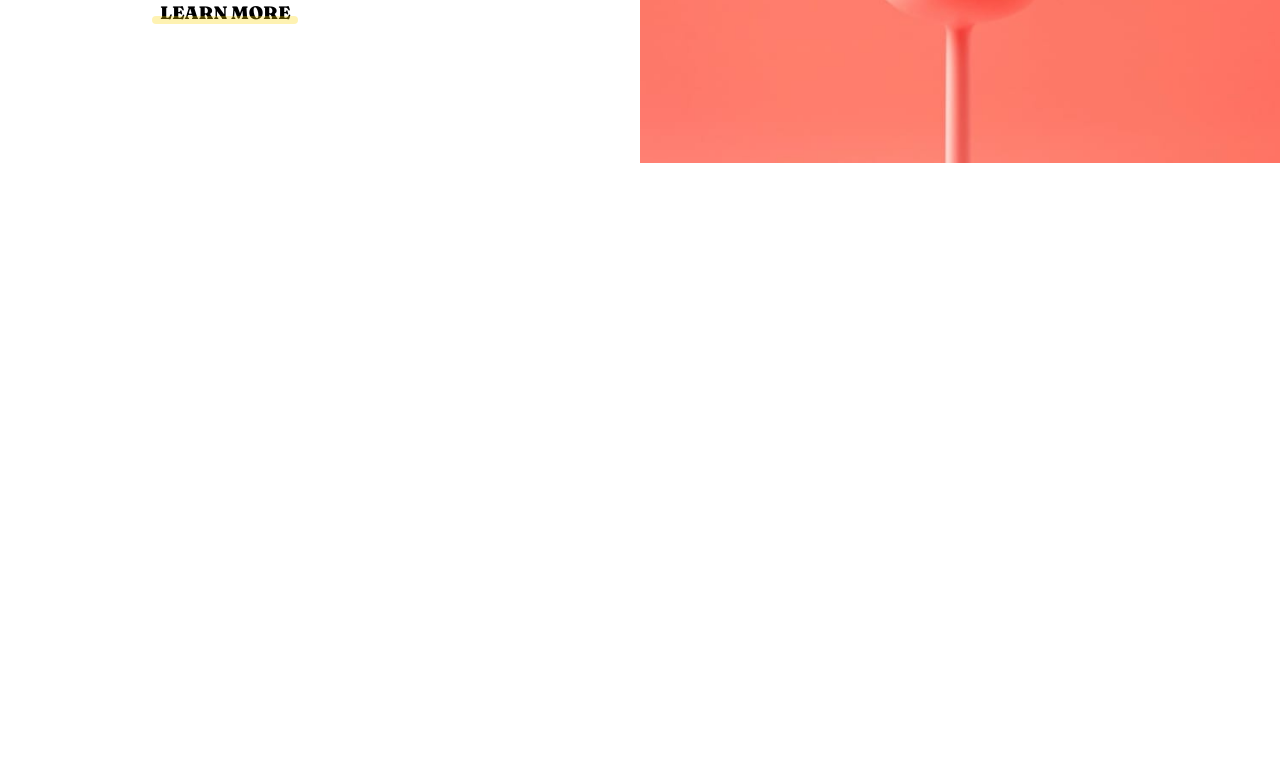
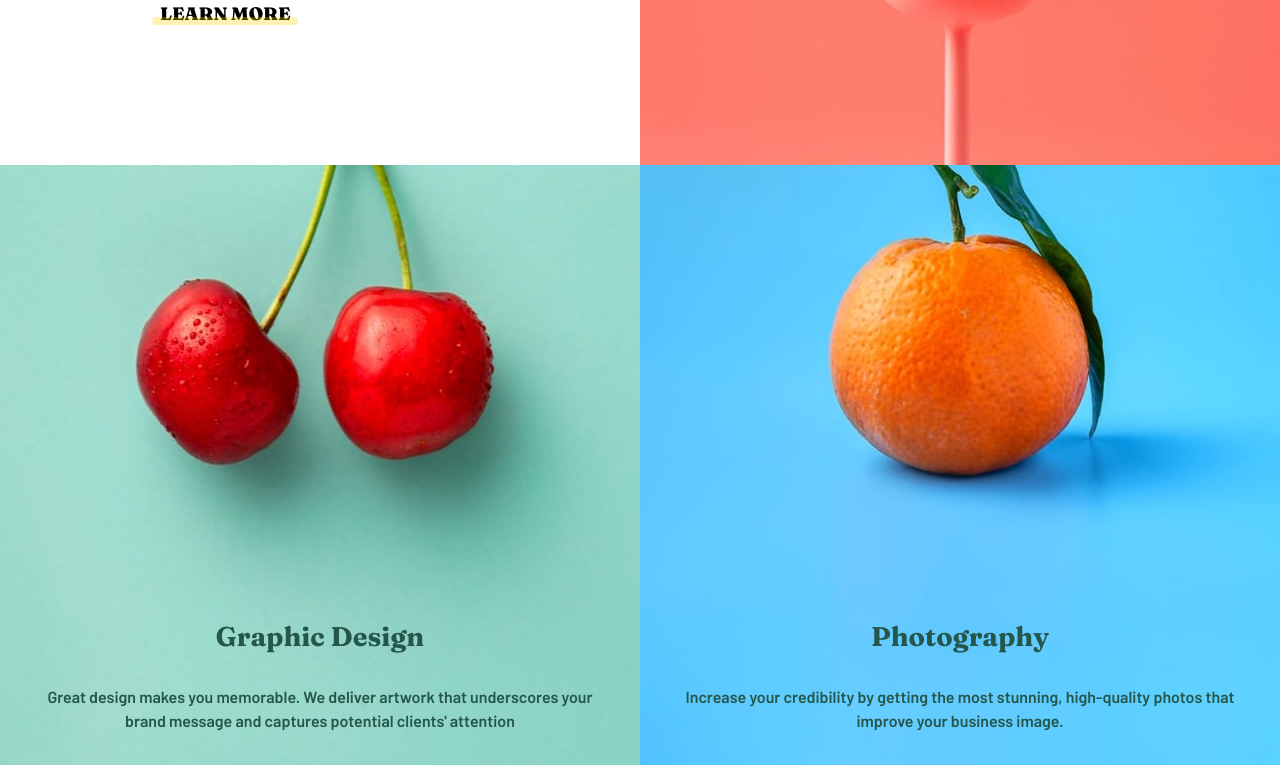
Before and after one commit to acamposlucas/sunnyside-agency-landing-page, a React (Vite) app: page / in a window 1280 px wide. Shown: the part 1550-2315 px from the top of the page. Before the commit the page ends 1713 px from the top, so only its background shows below. Built offline with nearby package versions, Linux system fonts and the light colour scheme.

Commit message:
feat: create styled card section

```diff
--- a/src/pages/Home/index.tsx
+++ b/src/pages/Home/index.tsx
@@ -2,10 +2,12 @@ import React from "react";
 import { Header } from "../../components/Header";
 import {
   BannerContainer,
+  GridContainer,
   HeroContainer,
   InnerContainer,
   InnerContainerContent,
   MainContainer,
+  StyledContainer,
 } from "./style";
 
 export const Home = () => (
@@ -31,7 +33,7 @@ export const Home = () => (
         <picture>
           <source
             srcSet="src\assets\images\desktop\image-transform.jpg"
-            media="(min-width: 1440px)"
+            media="(min-width: 800px)"
           />
           <img src="src\assets\images\mobile\image-transform.jpg" alt="" />
         </picture>
@@ -49,11 +51,46 @@ export const Home = () => (
         <picture>
           <source
             srcSet="src\assets\images\desktop\image-stand-out.jpg"
-            media="(min-width: 1440px)"
+            media="(min-width: 800px)"
           />
           <img src="src\assets\images\mobile\image-stand-out.jpg" alt="" />
         </picture>
       </InnerContainer>
+      <GridContainer>
+        <StyledContainer>
+          <picture>
+            <source
+              srcSet="src\assets\images\desktop\image-graphic-design.jpg"
+              media="(min-width: 800px)"
+            />
+            <img src="src\assets\images\mobile\image-graphic-design.jpg" />
+          </picture>
+          <div className="content">
+            <h2>Graphic Design</h2>
+            <p>
+              Great design makes you memorable. We deliver artwork that
+              underscores your brand message and captures potential clients'
+              attention
+            </p>
+          </div>
+        </StyledContainer>
+        <StyledContainer>
+          <picture>
+            <source
+              srcSet="src\assets\images\desktop\image-photography.jpg"
+              media="(min-width: 800px)"
+            />
+            <img src="src\assets\images\mobile\image-photography.jpg" />
+          </picture>
+          <div className="content">
+            <h2>Photography</h2>
+            <p>
+              Increase your credibility by getting the most stunning,
+              high-quality photos that improve your business image.
+            </p>
+          </div>
+        </StyledContainer>
+      </GridContainer>
     </MainContainer>
   </>
 );
--- a/src/pages/Home/style.ts
+++ b/src/pages/Home/style.ts
@@ -50,7 +50,7 @@ export const InnerContainer = styled.div`
   display: grid;
   overflow: hidden;
 
-  @media (min-width: 1024px) {
+  @media (min-width: 800px) {
     grid-template-columns: repeat(2, minmax(0, 1fr));
   }
 
@@ -77,7 +77,7 @@ export const InnerContainerContent = styled.div<innerContainerContentProps>`
   width: min(100%, 20rem);
   justify-self: center;
 
-  @media (min-width: 1024px) {
+  @media (min-width: 800px) {
     align-items: flex-start;
     text-align: left;
     order: ${(props) => (props.isOdd ? 1 : 0)};
@@ -121,3 +121,49 @@ export const InnerContainerContent = styled.div<innerContainerContentProps>`
     }
   }
 `;
+
+export const GridContainer = styled.div`
+  display: grid;
+  grid-template-columns: 1fr;
+
+  @media (min-width: 800px) {
+    grid-template-columns: repeat(2, 1fr);
+  }
+`;
+
+export const StyledContainer = styled.div`
+  position: relative;
+  height: 600px;
+
+  picture {
+    position: absolute;
+    z-index: -1;
+    width: 100%;
+    height: 100%;
+
+    img {
+      width: 100%;
+      height: 100%;
+    }
+  }
+
+  & > .content {
+    text-align: center;
+    position: absolute;
+    padding-inline: 2rem;
+    bottom: 2rem;
+    width: fit-content;
+    h2 {
+      color: ${(props) => props.theme.colors["cyan-100"]};
+      font-weight: ${(props) => props.theme.fontWeight.bold};
+      font-family: ${(props) => props.theme.fontFamily.secondary};
+      margin-block-end: 2rem;
+    }
+
+    p {
+      color: ${(props) => props.theme.colors["cyan-100"]};
+      font-size: 16px;
+      line-height: 1.5;
+    }
+  }
+`;
```
